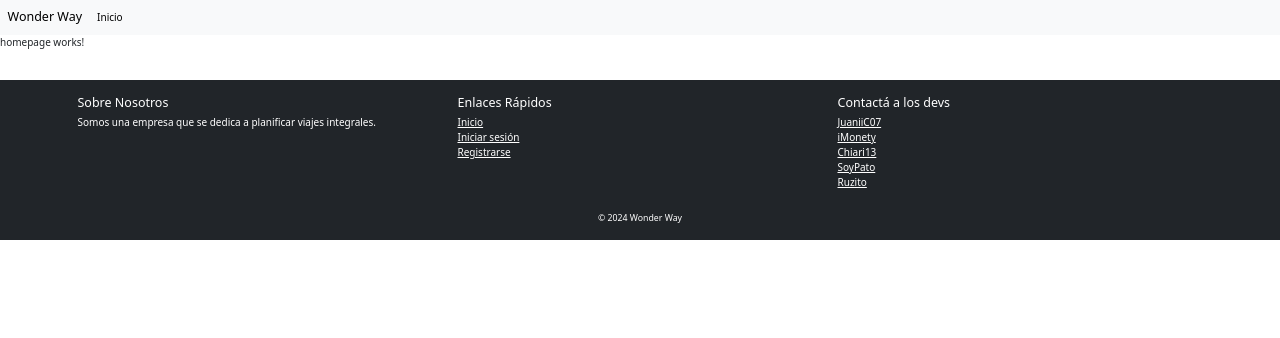
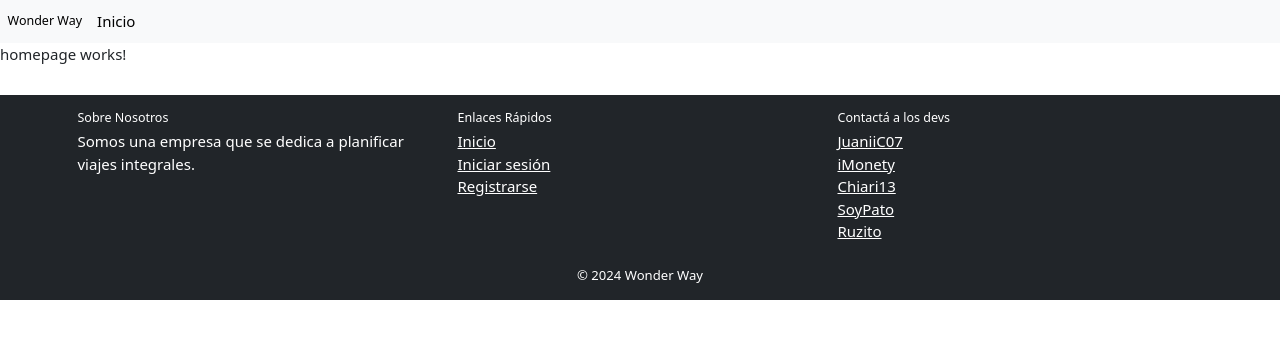
Before and after one commit to soypato/WonderWay, an Angular app in the folder code/: page / in a window 1280 px wide. Shown: the top 338 px of the page. Built offline with nearby package versions, Linux system fonts and the light colour scheme.

Commit message:
fixes sizes

```diff
--- a/code/src/app/app.component.css
+++ b/code/src/app/app.component.css
@@ -0,0 +1,4 @@
+*
+{
+    font-size: 1.5rem;
+}
--- a/code/src/app/app.component.html
+++ b/code/src/app/app.component.html
@@ -5,5 +5,7 @@
     - <router-outlet>: Un marcador de posición que Angular utiliza para mostrar vistas basadas en la ruta actual.
 -->
 <app-navbar></app-navbar>
-<router-outlet></router-outlet>
+<div id="main-container">
+    <router-outlet></router-outlet>
+</div>
 <app-footer></app-footer>
```
